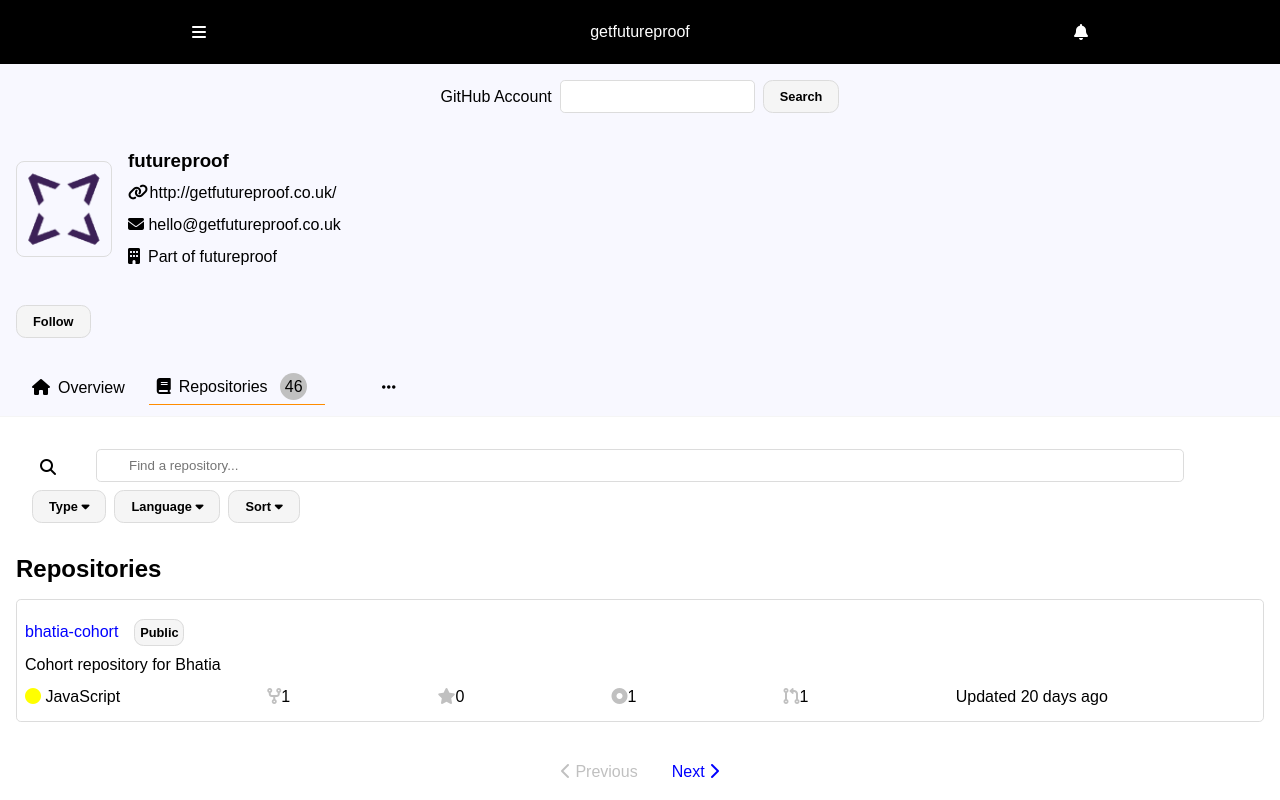
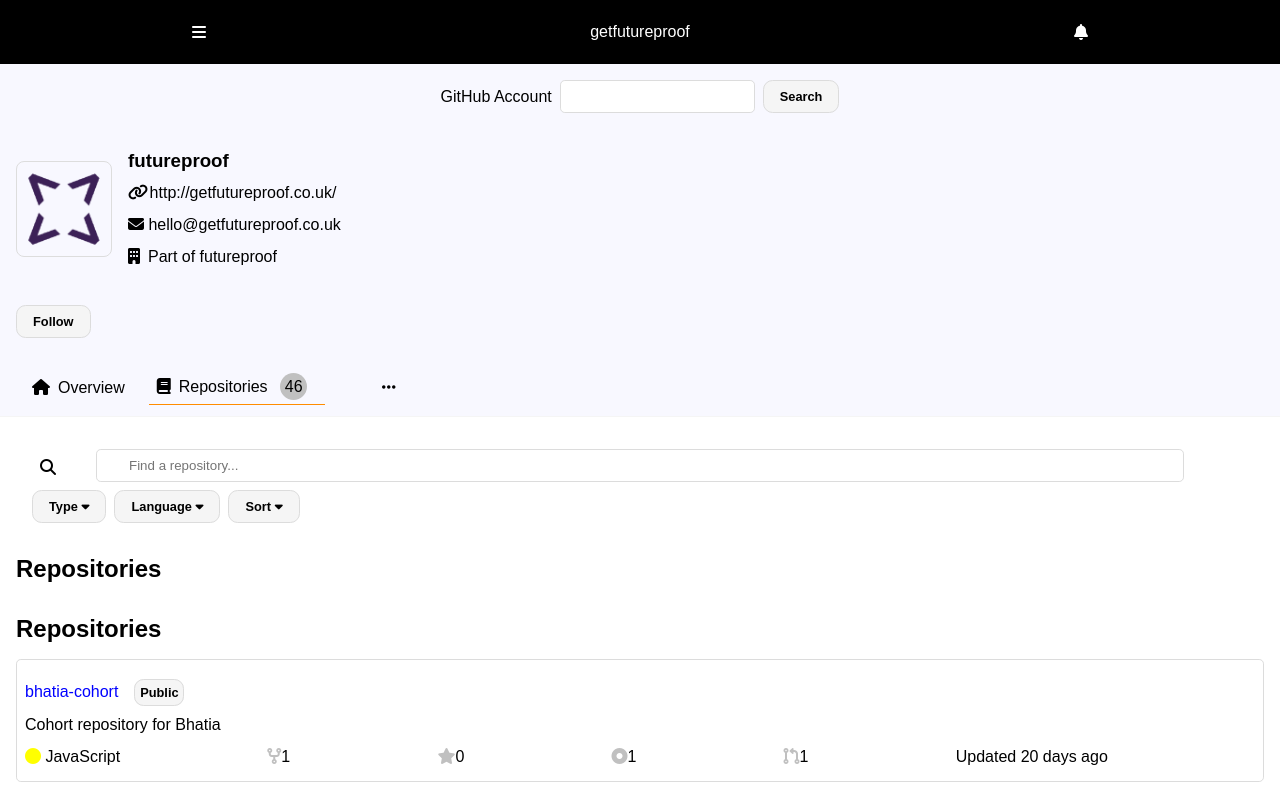
Before and after one commit to madCakes/Lap_3_code_challenge_repository_page, a React (Vite) app: page / in a window 1280 px wide. Shown: the top 800 px of the page. Built offline with nearby package versions, Linux system fonts and the light colour scheme; no server answers.

Commit message:
add repo title

```diff
--- a/src/components/Repos/index.jsx
+++ b/src/components/Repos/index.jsx
@@ -10,7 +10,7 @@
     <>
       <Form />
       <Buttons />
-      <RepoLinks />
+      <h4>Repositories</h4>
       <RepoLinks />
       <Footer />
     </>
```
